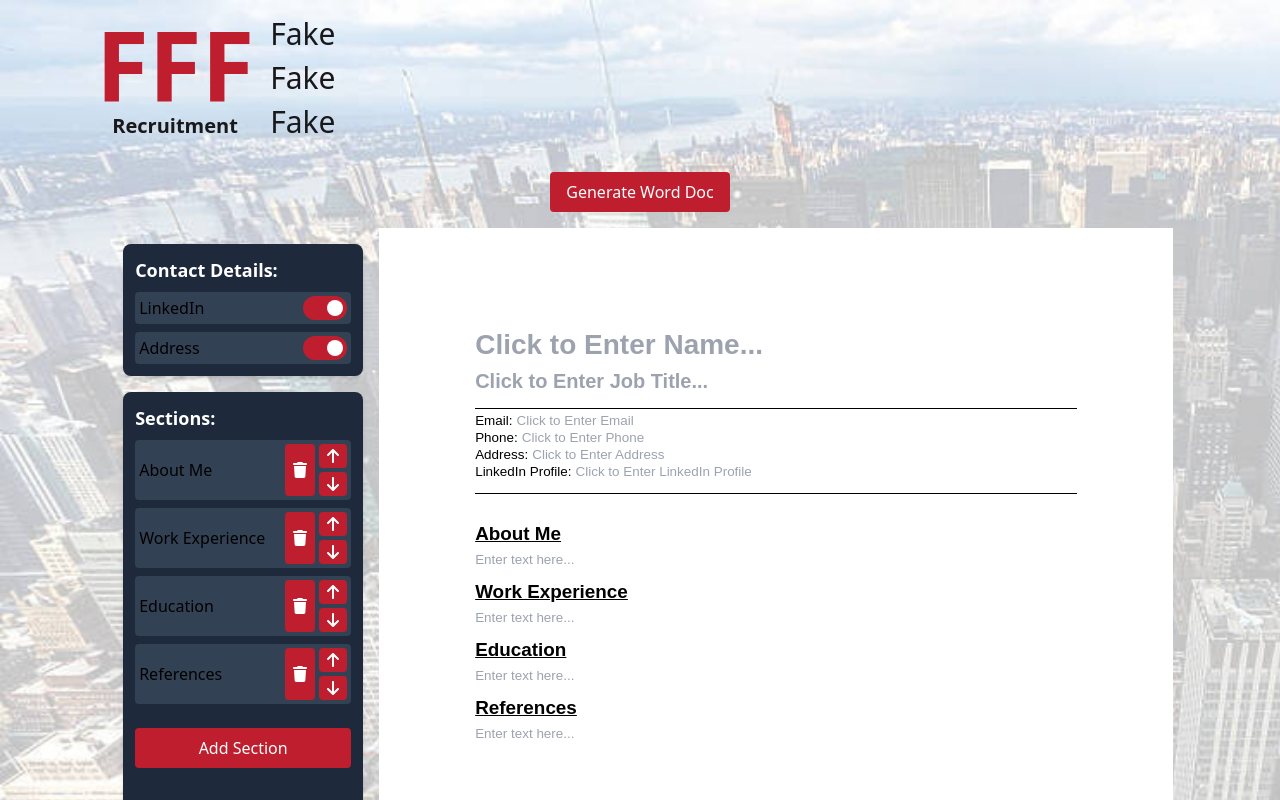
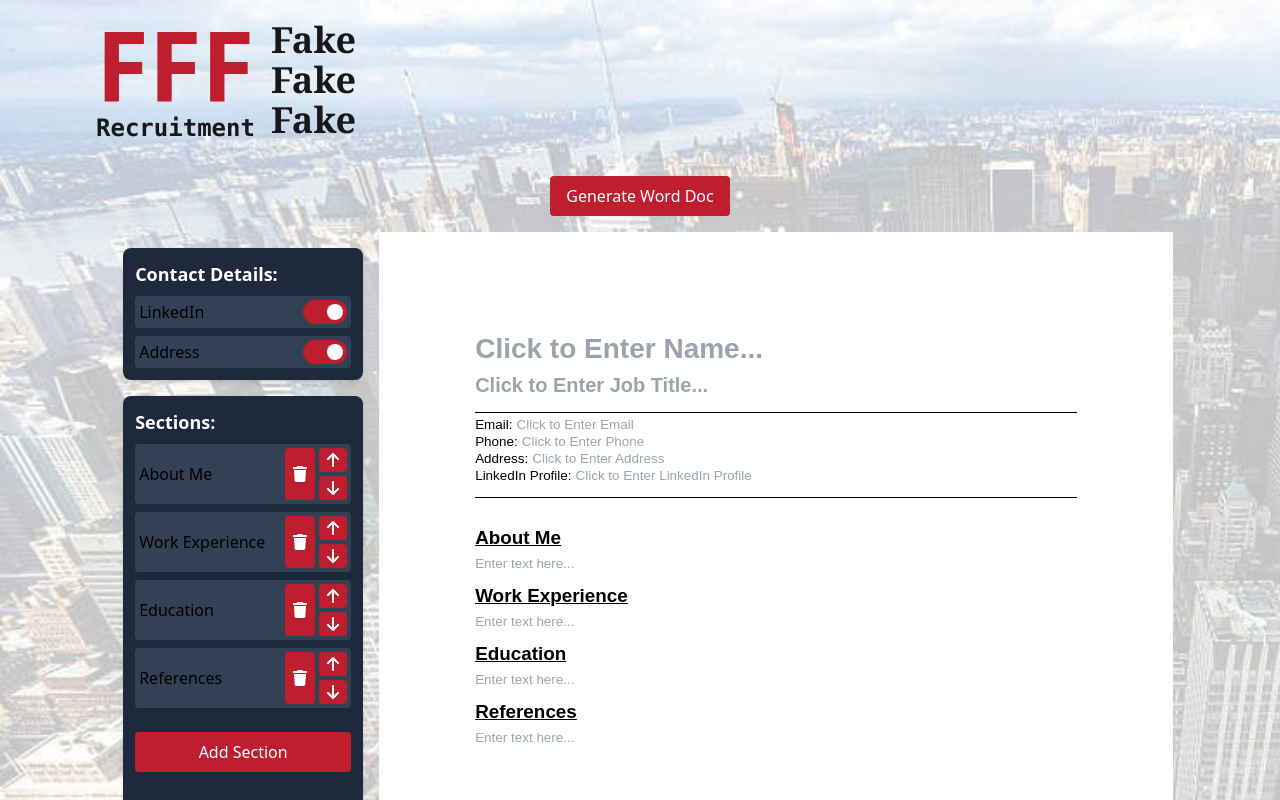
Before and after one commit to JackBadawy/resume_builder, a Next.js app: page / in a window 1280 px wide. Shown: the top 800 px of the page. Built offline with nearby package versions, Linux system fonts and the light colour scheme.

Commit message:
logo restyle

```diff
--- a/src/app/Components/HeaderComp.tsx
+++ b/src/app/Components/HeaderComp.tsx
@@ -14,15 +14,15 @@ const HeaderComp: React.FC<HeaderCompProps> = ({
     <div className="header__container">
       <header className=" text-white py-4">
         <div id="headerMainCont">
-          <div className="flex gap-4 ml-24" id="headerLogoCont">
+          <div className="flex gap-4 ml-24 " id="headerLogoCont">
             <div id="acrSubCont" className="flex flex-col ">
-              <p className="text-bws text-8xl font-extrabold">{acronym}</p>
-              <p className="text-center text-xl text-zinc-900 font-bold">
+              <p className="text-bws  text-8xl font-extrabold">{acronym}</p>
+              <p className="text-center text-2xl text-zinc-900 font-mono font-semibold">
                 {subheading}
               </p>
             </div>
             <div
-              className="flex flex-col justify-between text-3xl text-zinc-900 font-medium"
+              className="flex flex-col justify-center text-4xl text-zinc-900 font-serif font-semibold"
               id="acrFullCont"
             >
               {fullNameArr.map((word, index) => (
```
